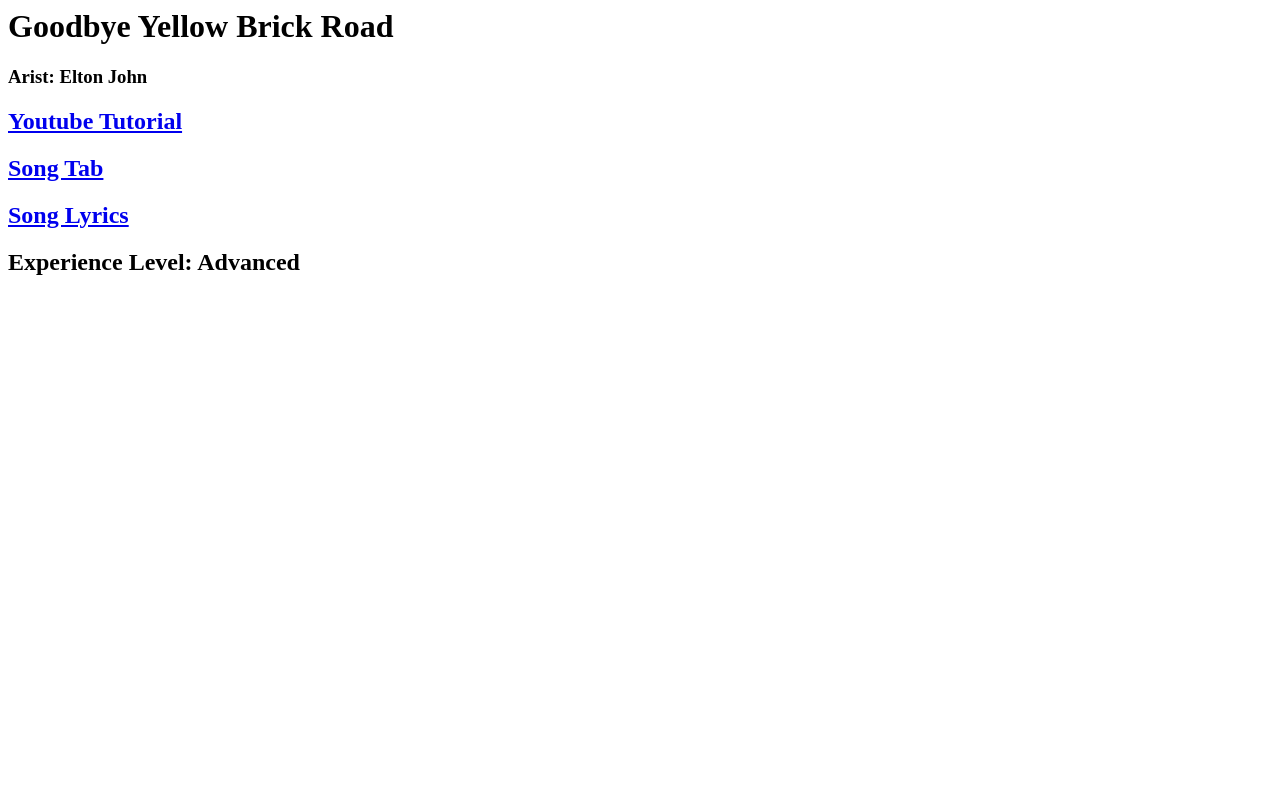
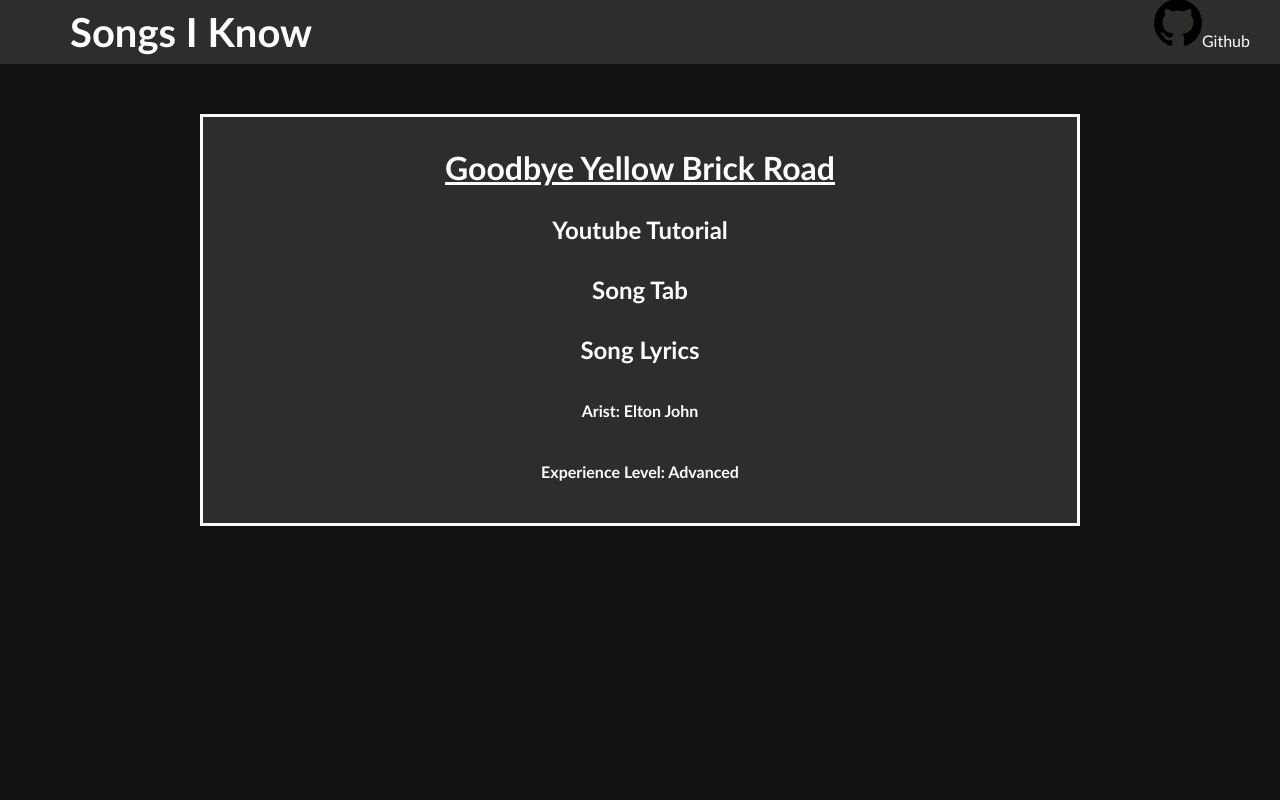
Before and after one commit to alishalabi/new-songs-i-know, a Django app: page /songapp/1/ in a window 1280 px wide. Run offline with Django 3.2, Linux system fonts and the light colour scheme; data comes from the database, SQL or seed files in the repository.

Commit message:
CSS looking good, adding second theme

```diff
--- a/songapp/static/songapp/style.css
+++ b/songapp/static/songapp/style.css
@@ -1,14 +1,3 @@
-:root {
-  --bg-color: #111111;
-  --fg-color: #FCFCFC;
-  --song-highlight: #84D850;
-  --index-wrapper: #2D2D2C;
-  --navbar-color: #2D2D2C;
-  --title-highlight: #ff0080;
-  --title-color: #111111;
-}
-
-
 /* ----- General Elements ----- */
 body {
   margin: 0;
@@ -68,8 +57,12 @@ img {
   justify-content: space-between;
 }
 
-.main-navbar > ul> li > h3 {
+.main-navbar > ul > li > h3 {
   font-size: 2.5em;
+}
+
+.main-navbar > ul > li > h3 > a:hover {
+  color: var(--title-highlight);
 }
 
 
@@ -102,6 +95,10 @@ img {
     0 0 75px var(--title-highlight);
 }
 
+.index-text-description {
+  font-size: 1.25em;
+}
+
 /* ----- Index Song Elements ----- */
 .index-row:nth-child(even) {
   background-color: var(--index-wrapper);
@@ -117,6 +114,10 @@ img {
   padding-right: 30px;
 }
 
+.index-row {
+  text-align: left;
+}
+
 .index-row > a {
   display: flex;
   flex-direction: row;
@@ -124,4 +125,29 @@ img {
   margin-left: 0px;
   padding-left: 30px;
   padding-right: 30px;
+
 }
+
+/* ----- Song Detail Elements ----- */
+.song-detail-wrapper {
+  text-align: center;
+  margin: 50px 200px 50px 200px;
+  text-align: center;
+  border-style: solid;
+  padding: 10px 20px 10px 20px;
+  background-color: var(--index-wrapper);
+  line-height: 40px;
+}
+
+.song-detail-wrapper > h1 {
+  text-decoration: underline;
+}
+
+/* .song-detail-content {
+  border-style: solid;
+  padding: 10px 40px 10px 40px;
+  background-color: var(--index-wrapper);
+  width: 30%;
+  text-align: center;
+  margin: 50px 200px 50px 200px;
+} */
--- a/songapp/templates/songapp/detail.html
+++ b/songapp/templates/songapp/detail.html
@@ -1,6 +1,26 @@
-<h1>{{ song.song_name }}</h1>
-<h3>Arist: {{ song.artist }}</h3>
-<h2><a href="{{song.youtube_tutorial}}" target="_blank">Youtube Tutorial</a></h2>
-<h2><a href="{{song.song_tab}}" target="_blank">Song Tab</a></h2>
-<h2><a href="{{song.lyrics}}" target="_blank">Song Lyrics</a></h2>
-<h2>Experience Level: {{song.experience_level}}</h2>
+{% load static %}
+<link rel="stylesheet" type="text/css" href="{% static 'songapp/dark-theme.css' %}">
+<link rel="stylesheet" type="text/css" href="{% static 'songapp/style.css' %}">
+
+<div class="main-navbar">
+  <ul>
+    <li><h3 class="title"><a href="/songapp">Songs I Know</a></h3></li>
+  </ul>
+  <ul>
+    <li><a href="https://github.com/alishalabi/new-songs-i-know">
+      <img src="{% static 'songapp/images/github.png' %}"
+      alt="No Image Available :(" style="height:3em;width:auto;"/>Github</a></li>
+  </ul>
+</div>
+
+<div class="song-detail-wrapper">
+  <h1>{{ song.song_name }}</h1>
+  <div class="song-detail-content">
+    <h2><a href="{{song.youtube_tutorial}}" target="_blank">Youtube Tutorial</a></h2>
+    <h2><a href="{{song.song_tab}}" target="_blank">Song Tab</a></h2>
+    <h2><a href="{{song.lyrics}}" target="_blank">Song Lyrics</a></h2>
+    <h4>Arist: {{ song.artist }}</h4>
+    <h4>Experience Level: {{song.experience_level}}</h4>
+  </div>
+
+</div>
--- a/songapp/templates/songapp/index.html
+++ b/songapp/templates/songapp/index.html
@@ -4,7 +4,7 @@
 
 <div class="main-navbar">
   <ul>
-    <li><h3 class="title">Songs I Know</h3></li>
+    <li><h3 class="title"><a href="/songapp">Songs I Know</a></h3></li>
   </ul>
   <ul>
     <li><a href="https://github.com/alishalabi/new-songs-i-know">
```
Also changed, not shown: README.md.
